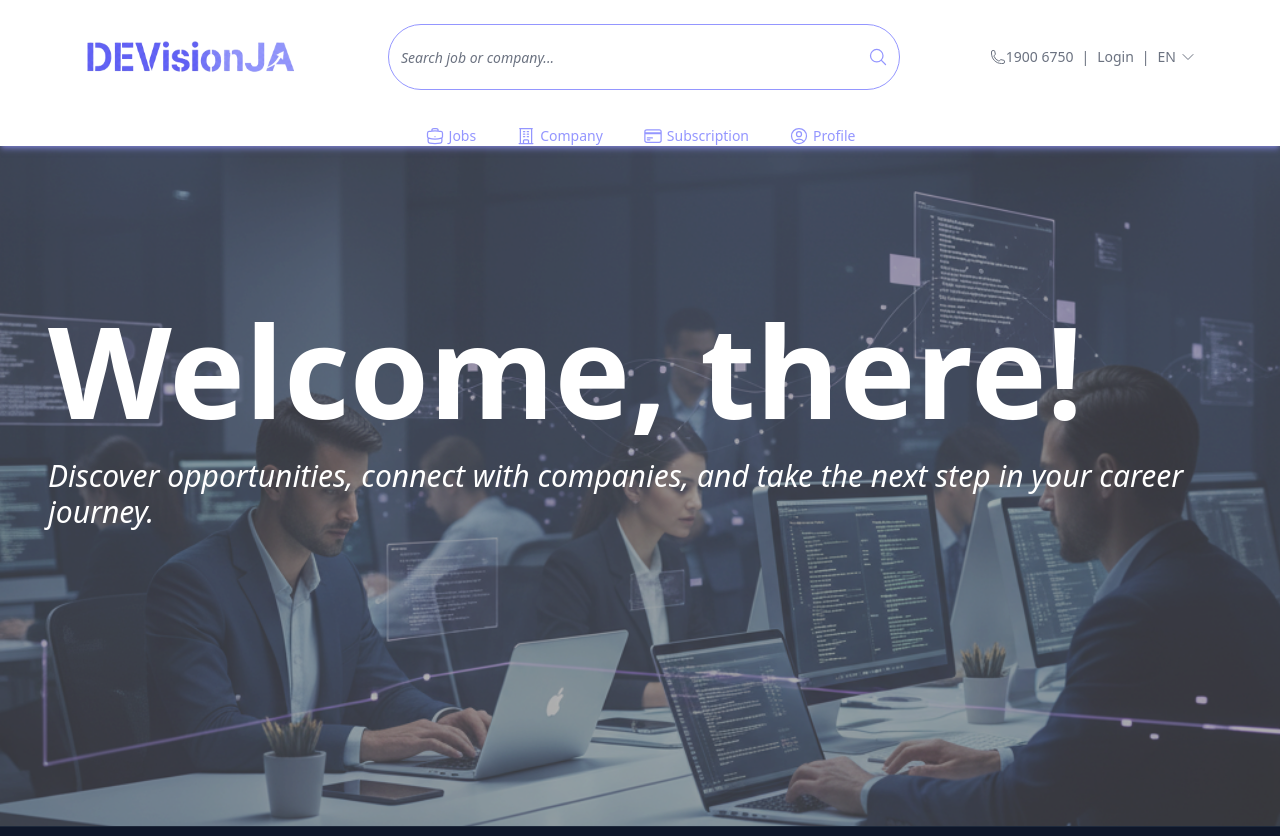
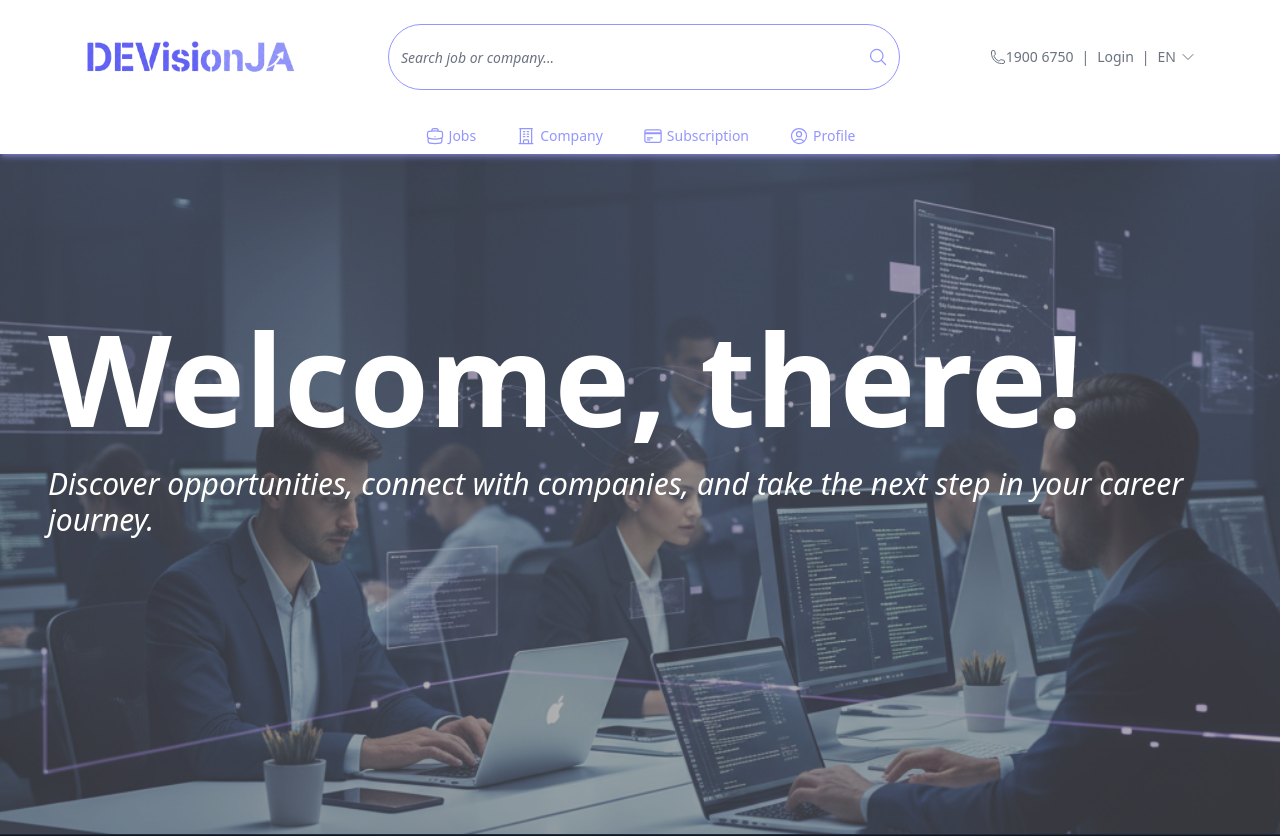
Before and after one commit to ISYS3461-2025C-Wukong-DEVision/ja_fe, a React (Vite) app in the folder frontend/: page / in a window 1280 px wide. Shown: the top 836 px of the page. Built offline with nearby package versions, Linux system fonts and the light colour scheme; no server answers; a web font is replaced by a local one.

Commit message:
super small change

```diff
--- a/frontend/src/components/navbar/Navbar.jsx
+++ b/frontend/src/components/navbar/Navbar.jsx
@@ -203,7 +203,7 @@ const Navbar = () => {
                     <>
                         {/* A. Phần Link chính */}
                         <div
-                            className={`flex items-center gap-1 px-2 text-sm font-medium
+                            className={`flex items-center gap-1 px-2 text-sm font-medium pb-2
                                 ${isActive ? "text-primary-dark" : "text-primary hover:text-purple-700 mt-1"}`
                             }
                         >
```
